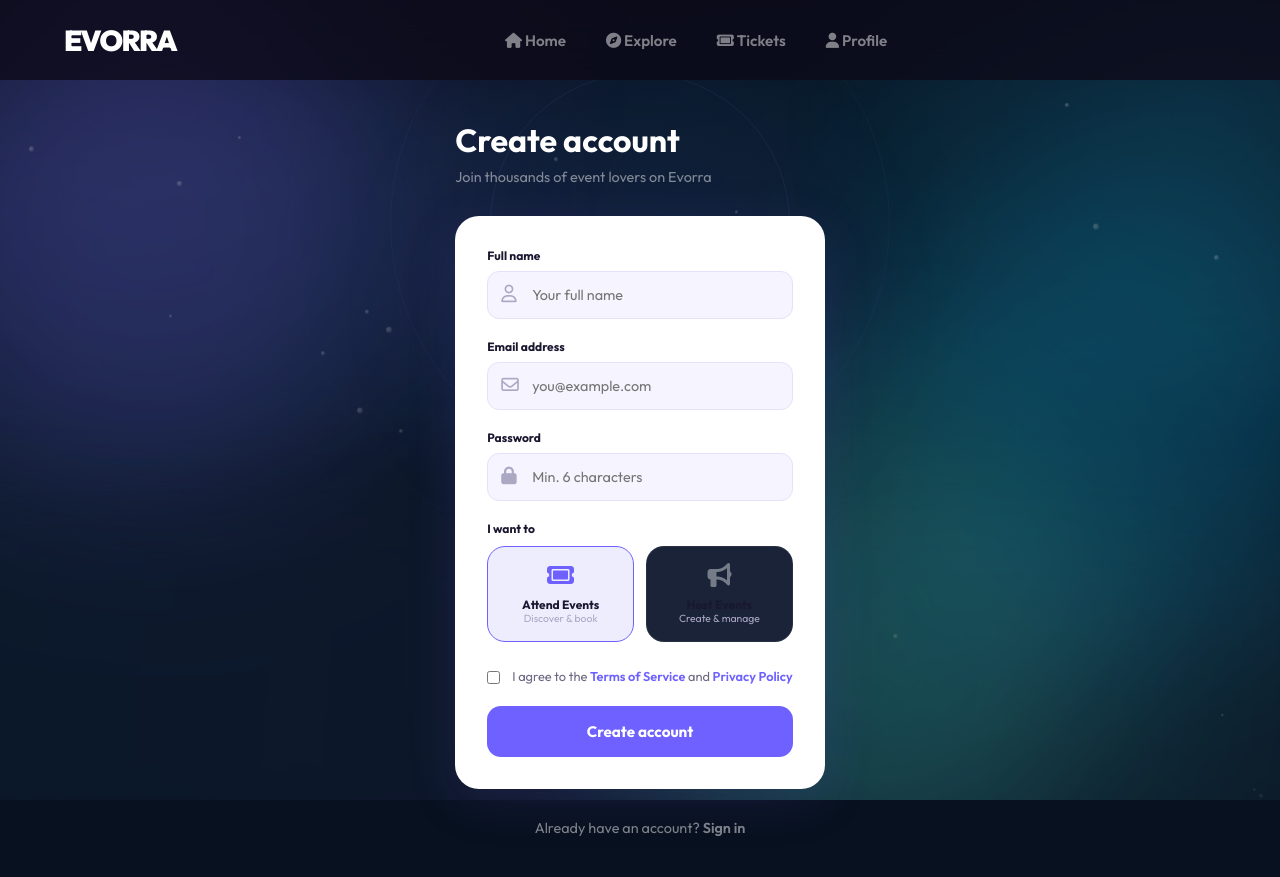
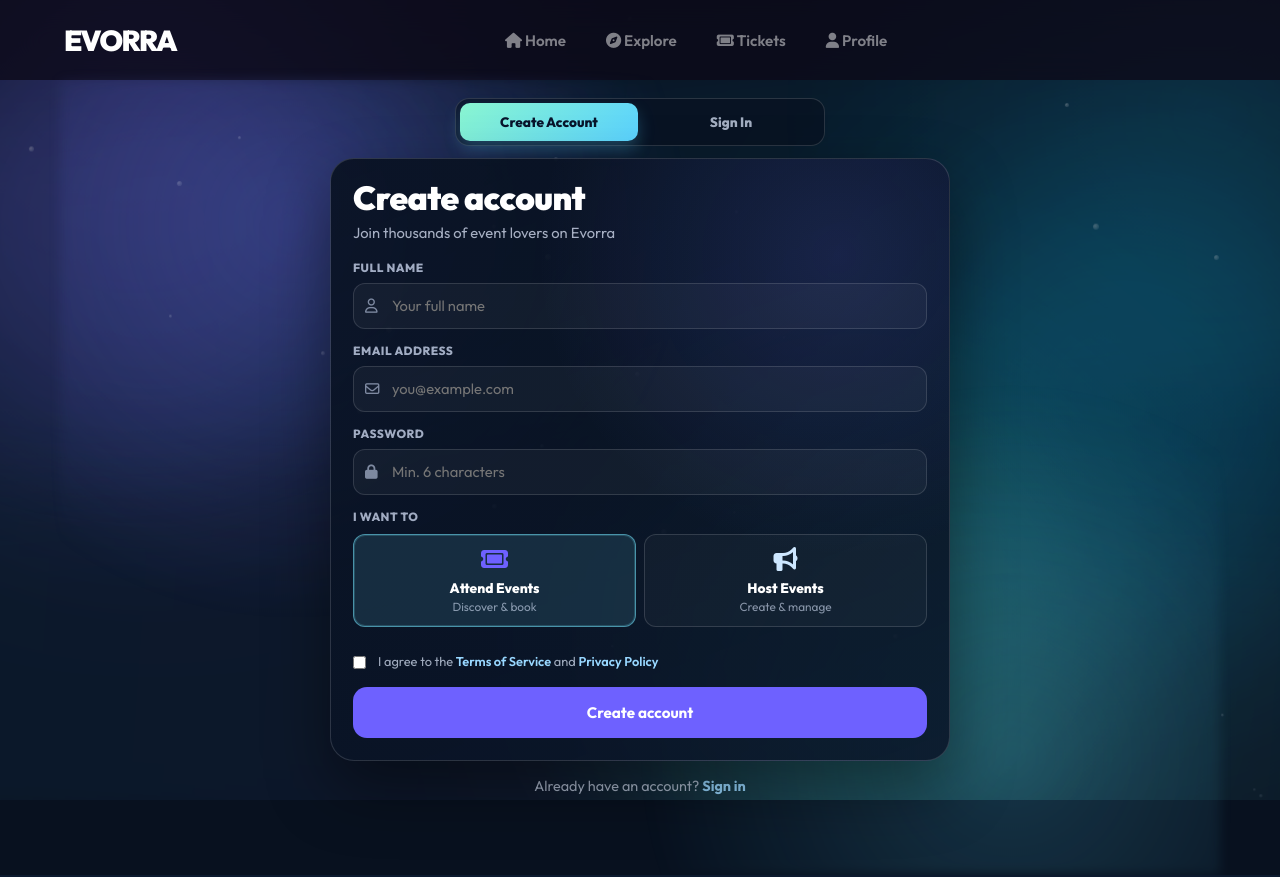
Before and after one commit to morvin2701/Evorra, a Flask app: page /auth in a window 1280 px wide. Run offline with Flask 3, Linux system fonts and the light colour scheme; some libraries are stand-ins or nearby versions.

Commit message:
Refine auth flow UI and enforce login gate behavior.
Upgrade signup/login screen styling, preserve next-url redirects, and tighten base auth redirection logic for mandatory sign-in access.

Made-with: Cursor

```diff
--- a/templates/auth.html
+++ b/templates/auth.html
@@ -4,31 +4,157 @@
 
 {% block head %}
 <style>
-    /* Decorative Rings (CSS Implementation of _SuRingsPainter) */
-    .rings-container {
+    .auth-shell {
+        width: min(1160px, calc(100% - 26px));
+        margin: 0 auto;
+        min-height: calc(100vh - 84px);
+        display: grid;
+        grid-template-columns: 1fr;
+        gap: 16px;
+        align-items: center;
+        padding: 18px 0 80px;
+        position: relative;
+    }
+    .auth-shell::before {
+        content: "";
         position: absolute;
-        top: 18%;
-        left: 50%;
-        transform: translate(-50%, -50%);
+        inset: 0;
         pointer-events: none;
-        z-index: 1;
+        background:
+            radial-gradient(circle at 20% 18%, rgba(108, 120, 255, 0.22), transparent 35%),
+            radial-gradient(circle at 82% 85%, rgba(86, 217, 255, 0.18), transparent 32%);
+        filter: blur(6px);
     }
-    .ring {
+    .auth-stage {
+        position: relative;
+        z-index: 2;
+        width: min(560px, 100%);
+        margin: 0 auto;
+    }
+    .auth-topbar { display: flex; justify-content: center; margin-bottom: 12px; }
+    .auth-switch {
+        width: min(370px, 100%);
+        display: grid;
+        grid-template-columns: 1fr 1fr;
+        gap: 4px;
+        border-radius: 14px;
+        border: 1px solid rgba(255,255,255,0.14);
+        background: rgba(9, 16, 32, 0.64);
+        padding: 4px;
+    }
+    .switch-btn {
+        border: none;
+        border-radius: 10px;
+        background: transparent;
+        color: rgba(224, 235, 255, 0.72);
+        font-size: .85rem;
+        font-weight: 800;
+        padding: 10px 12px;
+        cursor: pointer;
+        transition: .2s ease;
+    }
+    .switch-btn.active {
+        color: #08142b;
+        background: linear-gradient(135deg, #89f5d0, #5ad2ff);
+        box-shadow: 0 8px 16px rgba(90, 210, 255, 0.25);
+    }
+    .auth-panel {
+        border-radius: 24px;
+        border: 1px solid rgba(255,255,255,0.14);
+        background:
+            radial-gradient(circle at 82% 16%, rgba(104, 118, 255, 0.16), transparent 42%),
+            linear-gradient(160deg, rgba(9, 18, 34, 0.93), rgba(10, 21, 40, 0.87));
+        backdrop-filter: blur(12px);
+        box-shadow: 0 28px 64px rgba(0,0,0,0.42);
+        padding: 22px;
+    }
+    .auth-headline {
+        margin: 0 0 6px;
+        color: #fff;
+        font-size: clamp(1.6rem, 2.8vw, 2.08rem);
+        line-height: 1.08;
+        letter-spacing: -.55px;
+        font-weight: 900;
+    }
+    .auth-subline {
+        margin: 0 0 18px;
+        color: rgba(227, 236, 255, 0.72);
+        font-size: .92rem;
+    }
+    .auth-label {
+        display: block;
+        margin: 0 0 8px;
+        color: rgba(220, 232, 255, 0.72);
+        font-size: .74rem;
+        font-weight: 800;
+        text-transform: uppercase;
+        letter-spacing: .5px;
+    }
+    .auth-input-group {
+        position: relative;
+        margin-bottom: 14px;
+    }
+    .auth-icon {
         position: absolute;
-        border: 1px solid rgba(127, 119, 221, 0.05);
-        border-radius: 50%;
-        transform: translate(-50%, -50%);
+        left: 12px;
+        top: 50%;
+        transform: translateY(-50%);
+        color: rgba(215,228,255,0.55);
+        font-size: .9rem;
     }
-    .ring-1 { width: 300px; height: 300px; border-color: rgba(127, 119, 221, 0.1); }
-    .ring-2 { width: 500px; height: 500px; border-color: rgba(127, 119, 221, 0.06); }
-    .ring-3 { width: 700px; height: 700px; border-color: rgba(127, 119, 221, 0.03); }
+    .auth-input {
+        width: 100%;
+        height: 46px;
+        border-radius: 12px;
+        border: 1px solid rgba(255,255,255,0.13);
+        background: rgba(255,255,255,0.04);
+        color: #fff;
+        padding: 0 12px 0 38px;
+        outline: none;
+        font-size: .92rem;
+        transition: .2s ease;
+        box-sizing: border-box;
+    }
+    .auth-input:focus {
+        border-color: rgba(133, 201, 255, 0.55);
+        box-shadow: 0 0 0 4px rgba(106, 190, 255, 0.12);
+    }
+    .role-group {
+        display: grid;
+        grid-template-columns: 1fr 1fr;
+        gap: 8px;
+    }
+    .role-card {
+        border-radius: 12px;
+        border: 1px solid rgba(255,255,255,0.14);
+        background: rgba(255,255,255,0.03);
+        padding: 12px;
+        cursor: pointer;
+        transition: .2s ease;
+    }
+    .role-card i { color: #cde7ff; margin-bottom: 8px; }
+    .role-title { color: #fff; margin: 0 0 2px; font-size: .86rem; font-weight: 800; }
+    .role-sub { color: rgba(220,232,255,0.58); margin: 0; font-size: .74rem; }
+    .role-card.selected {
+        border-color: rgba(117, 229, 255, 0.55);
+        background: rgba(117, 229, 255, 0.12);
+        box-shadow: 0 0 0 1px rgba(117, 229, 255, 0.18) inset;
+    }
+    .btn-evorra { margin-top: 16px; }
+    .auth-foot {
+        text-align: center;
+        margin-top: 16px;
+        color: rgba(226,236,255,0.72);
+        font-size: .9rem;
+    }
+    .auth-foot a { color: #98d7ff; text-decoration: none; font-weight: 700; }
 
     .error-banner {
-        background: #FFF0EE;
-        border: 0.5px solid rgba(216, 90, 48, 0.3);
+        background: rgba(255, 115, 128, 0.12);
+        border: 1px solid rgba(255, 115, 128, 0.35);
         border-radius: 10px;
         padding: 12px;
-        color: #D85A30;
+        color: #ffd2da;
         font-size: 0.85rem;
         display: flex;
         align-items: center;
@@ -38,26 +164,33 @@
 
     .form-view { display: none; }
     .form-view.active { display: block; }
+    @media (min-width: 980px) {
+        .auth-stage { width: min(620px, 100%); }
+    }
+    @media (max-width: 640px) {
+        .auth-shell { width: calc(100% - 20px); padding-top: 14px; }
+        .auth-panel { border-radius: 18px; padding: 14px; }
+        .role-group { grid-template-columns: 1fr; }
+    }
 </style>
 {% endblock %}
 
 {% block content %}
-<div class="auth-wrapper">
-    <div class="glow-bg"></div>
-    <div class="rings-container">
-        <div class="ring ring-1"></div>
-        <div class="ring ring-2"></div>
-        <div class="ring ring-3"></div>
+<div class="auth-shell">
+    <div class="auth-stage">
+        <div class="auth-topbar">
+            <div class="auth-switch">
+                <button id="switch-signup" class="switch-btn active" onclick="toggleView('signup')">Create Account</button>
+                <button id="switch-login" class="switch-btn" onclick="toggleView('login')">Sign In</button>
+            </div>
         </div>
 
         <!-- Sign Up View -->
-    <div id="signup-view" class="form-view active animate-evorra" style="z-index: 10;">
-        <div style="margin-bottom: 30px; text-align: left; width: 100%; max-width: 480px;">
-            <h1 style="font-size: 2rem; font-weight: 700; margin-bottom: 8px;">Create account</h1>
-            <p style="color: var(--text-muted); font-size: 0.9rem;">Join thousands of event lovers on Evorra</p>
-        </div>
+        <div id="signup-view" class="form-view active animate-evorra">
+            <div class="auth-panel">
+                <h1 class="auth-headline">Create account</h1>
+                <p class="auth-subline">Join thousands of event lovers on Evorra</p>
 
-        <div class="auth-card">
                 <div id="global-error" class="error-banner hide">
                     <i class="fa-solid fa-circle-info"></i>
                     <span id="error-msg"></span>
@@ -97,28 +230,25 @@
 
                 <div style="margin-top: 25px; display: flex; gap: 12px; align-items: flex-start;">
                     <input type="checkbox" id="s-terms" style="margin-top: 4px; accent-color: var(--primary);">
-                <p style="font-size: 0.8rem; color: #6B6882; line-height: 1.5;">
-                    I agree to the <span style="color: var(--primary); font-weight: 600;">Terms of Service</span> and
-                    <span style="color: var(--primary); font-weight: 600;">Privacy Policy</span>
+                    <p style="font-size: 0.8rem; color: rgba(225,236,255,0.7); line-height: 1.5;">
+                        I agree to the <span style="color: #98d7ff; font-weight: 600;">Terms of Service</span> and
+                        <span style="color: #98d7ff; font-weight: 600;">Privacy Policy</span>
                     </p>
                 </div>
 
                 <button id="signup-btn" onclick="handleSignUp()" class="btn-evorra">Create account</button>
             </div>
-
-        <p style="text-align: center; margin-top: 30px; font-size: 0.9rem; color: var(--text-muted);">
-            Already have an account? <a href="#" onclick="toggleView('login')" style="color: var(--primary-light); text-decoration: none; font-weight: 600;">Sign in</a>
+            <p class="auth-foot">
+                Already have an account? <a href="#" onclick="toggleView('login')">Sign in</a>
             </p>
         </div>
 
-    <!-- Login View (Simplified for now) -->
-    <div id="login-view" class="form-view animate-evorra" style="z-index: 10;">
-        <div style="margin-bottom: 30px; text-align: left; width: 100%; max-width: 480px;">
-            <h1 style="font-size: 2rem; font-weight: 700; margin-bottom: 8px;">Welcome back</h1>
-            <p style="color: var(--text-muted); font-size: 0.9rem;">Sign in to access your district experiences</p>
-        </div>
+        <!-- Login View -->
+        <div id="login-view" class="form-view animate-evorra">
+            <div class="auth-panel">
+                <h1 class="auth-headline">Welcome back</h1>
+                <p class="auth-subline">Sign in to access your district experiences</p>
 
-        <div class="auth-card">
                 <label class="auth-label">Email address</label>
                 <div class="auth-input-group">
                     <i class="fa-regular fa-envelope auth-icon"></i>
@@ -131,12 +261,12 @@
                     <input type="password" id="l-pass" class="auth-input" placeholder="••••••••">
                 </div>
 
-            <button onclick="handleLogin()" class="btn-evorra">Sign in</button>
+                <button id="login-btn" onclick="handleLogin()" class="btn-evorra">Sign in</button>
             </div>
-
-        <p style="text-align: center; margin-top: 30px; font-size: 0.9rem; color: var(--text-muted);">
-            New to Evorra? <a href="#" onclick="toggleView('signup')" style="color: var(--primary-light); text-decoration: none; font-weight: 600;">Create account</a>
+            <p class="auth-foot">
+                New to Evorra? <a href="#" onclick="toggleView('signup')">Create account</a>
             </p>
+        </div>
     </div>
 </div>
 {% endblock %}
@@ -144,6 +274,7 @@
 {% block scripts %}
 <script>
     let currentRole = 'attendee';
+    const nextUrl = new URLSearchParams(window.location.search).get('next') || '/';
 
     function setRole(role) {
         currentRole = role;
@@ -154,6 +285,8 @@
     function toggleView(view) {
         document.getElementById('signup-view').classList.toggle('active', view === 'signup');
         document.getElementById('login-view').classList.toggle('active', view === 'login');
+        document.getElementById('switch-signup').classList.toggle('active', view === 'signup');
+        document.getElementById('switch-login').classList.toggle('active', view === 'login');
     }
 
     async function handleSignUp() {
@@ -197,7 +330,7 @@
                 updatedAt: firebase.firestore.FieldValue.serverTimestamp(),
             });
 
-            window.location.href = '/';
+            window.location.href = nextUrl;
         } catch (e) {
             showError(e.message);
             btn.disabled = false;
@@ -208,10 +341,17 @@
     async function handleLogin() {
         const email = document.getElementById('l-email').value;
         const pass = document.getElementById('l-pass').value;
+        const btn = document.getElementById('login-btn');
+        btn.disabled = true;
+        btn.innerHTML = '<i class="fa-solid fa-circle-notch fa-spin"></i> Signing in...';
         try {
             await auth.signInWithEmailAndPassword(email, pass);
-            window.location.href = '/';
-        } catch (e) { alert(e.message); }
+            window.location.href = nextUrl;
+        } catch (e) {
+            alert(e.message);
+            btn.disabled = false;
+            btn.textContent = 'Sign in';
+        }
     }
 
     function showError(msg) {
--- a/templates/base.html
+++ b/templates/base.html
@@ -96,6 +96,7 @@
 
         auth.onAuthStateChanged(user => {
             const userHeader = document.getElementById('user-header');
+            const path = window.location.pathname || '';
             if (user) {
                 document.getElementById('nav-profile').classList.remove('hide');
                 document.getElementById('nav-login').classList.add('hide');
@@ -135,12 +136,12 @@
                         }
                     });
             } else {
-                userHeader.innerHTML = `
-                    <div style="display: flex; gap: 10px;">
-                        <a href="/auth" class="nav-link" style="padding-top: 10px;">Sign In</a>
-                        <a href="/auth" class="btn-evorra" style="padding: 10px 24px; margin: 0; font-size: 0.85rem; width: auto;">Sign Up</a>
-                    </div>
-                `;
+                const isAuthPage = path === '/auth';
+                if (!isAuthPage) {
+                    const next = encodeURIComponent(`${window.location.pathname}${window.location.search || ''}`);
+                    window.location.replace(`/auth?next=${next}`);
+                    return;
+                }
             }
         });
     </script>
```
Lines whose indentation alone changed are shown as unchanged.
